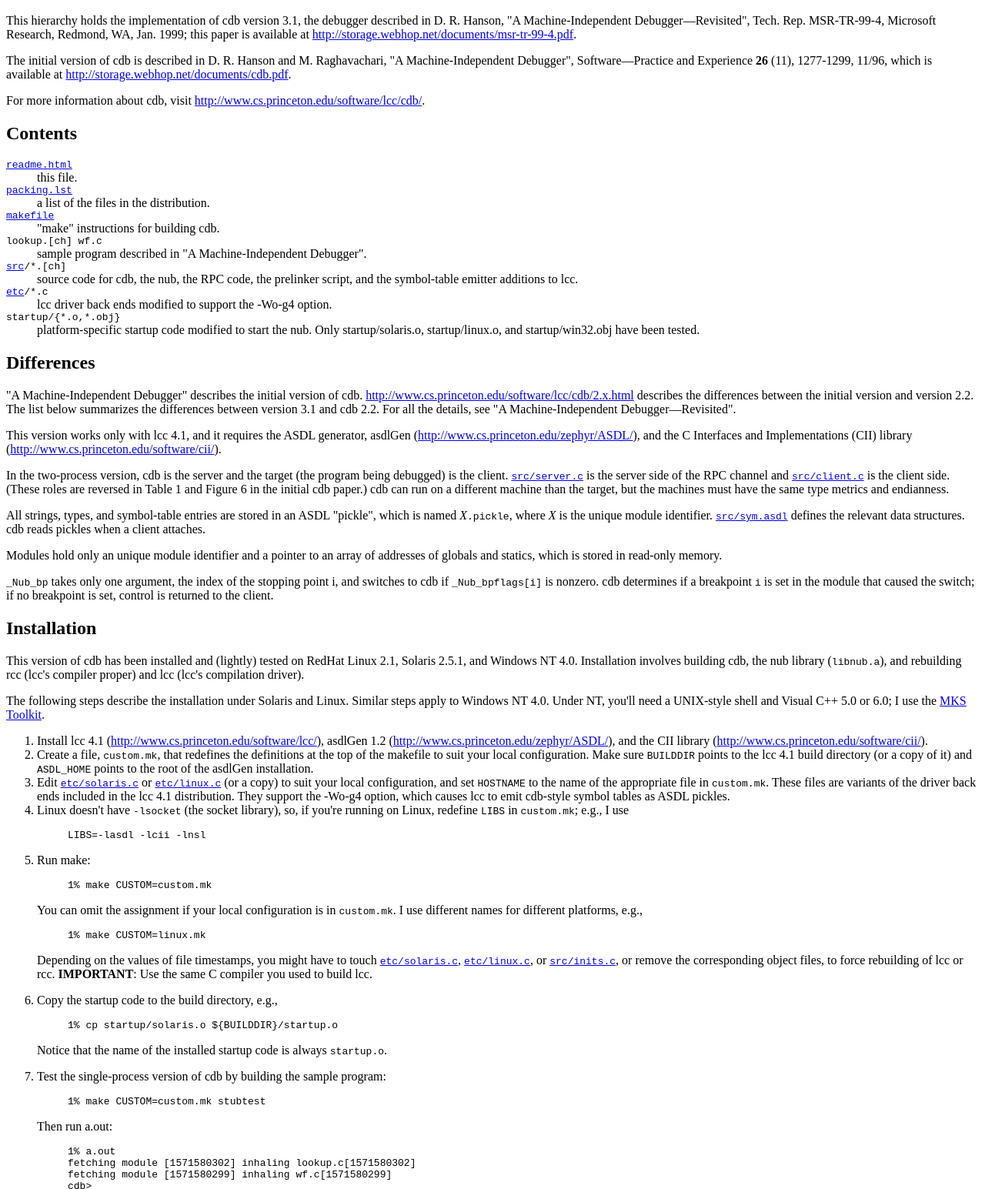
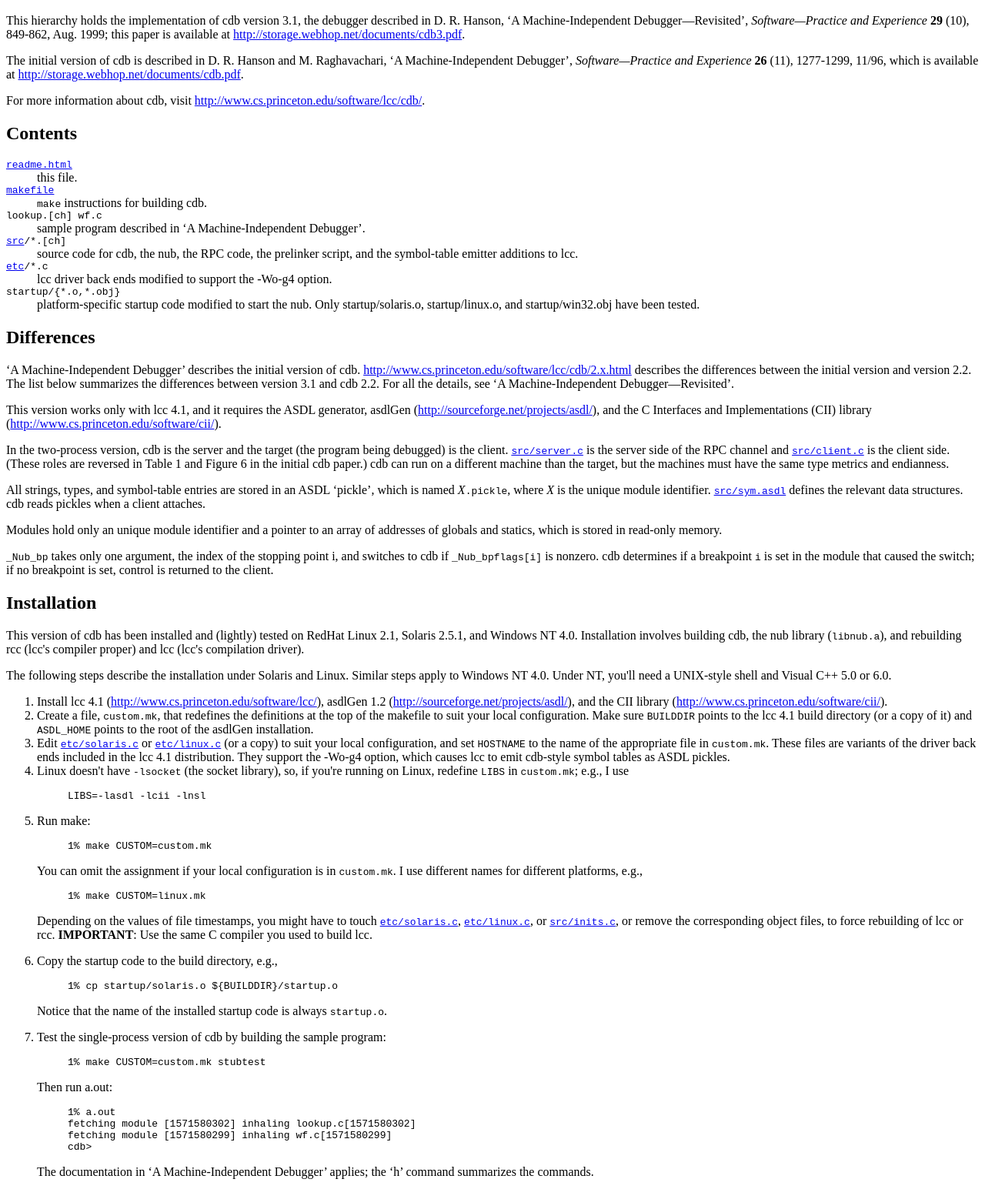
Before and after one commit to drh/cdb, a plain HTML site: page readme.html in a window 1280 px wide. Shown: the part 48-1593 px from the top of the page at 77% size. Drawn offline with Linux system fonts and the light colour scheme.

Commit message:
Cut README, update readme.html and custom.mk, add src/inits.c.

```diff
--- a/readme.html
+++ b/readme.html
@@ -3,7 +3,6 @@
 <head>
 <meta http-equiv="Content-Type" content="text/html; charset=iso-8859-1">
 <title>cdb 3.1</title>
-<meta name="GENERATOR" content="Microsoft FrontPage 5.0">
 <link HREF="http://drh.home.dyndns.org/" REV="made" TITLE="David R. Hanson">
 </head>
 
@@ -12,14 +11,18 @@
 <h1>cdb 3.1</h1>
 
 <p>This hierarchy holds the implementation of cdb version 3.1, the debugger described in
-D. R. Hanson, &quot;A Machine-Independent Debugger&#151;Revisited&quot;, Tech. Rep.
-MSR-TR-99-4, Microsoft Research, Redmond, WA, Jan. 1999; this paper is available at <a
-href="http://storage.webhop.net/documents/msr-tr-99-4.pdf">http://storage.webhop.net/documents/msr-tr-99-4.pdf</a>.</p>
+D. R. Hanson,
+&lsquo;A Machine-Independent Debugger&mdash;Revisited&rsquo;,
+<cite>Software&mdash;Practice and Experience</cite> <strong>29</strong> (10), 849-862, Aug. 1999;
+this paper is available at
+<a href="http://storage.webhop.net/documents/cdb3.pdf">http://storage.webhop.net/documents/cdb3.pdf</a>.</p>
 
-<p>The initial version of cdb is described in D. R. Hanson and M. Raghavachari, &quot;A
-Machine-Independent Debugger&quot;, Software&#151;Practice and Experience <strong>26</strong>
-(11), 1277-1299, 11/96, which is available at <a
-href="http://storage.webhop.net/documents/cdb.pdf">http://storage.webhop.net/documents/cdb.pdf</a>.</p>
+<p>The initial version of cdb is described in
+D. R. Hanson and M. Raghavachari,
+&lsquo;A Machine-Independent Debugger&rsquo;,
+<cite>Software&mdash;Practice and Experience</cite> <strong>26</strong> (11), 1277-1299, 11/96,
+which is available at
+<a href="http://storage.webhop.net/documents/cdb.pdf">http://storage.webhop.net/documents/cdb.pdf</a>.</p>
 
 <p>For more information about cdb, visit <a
 href="http://www.cs.princeton.edu/software/lcc/cdb/">http://www.cs.princeton.edu/software/lcc/cdb/</a>.</p>
@@ -29,12 +32,10 @@ href="http://www.cs.princeton.edu/software/lcc/cdb/">http://www.cs.princeton.edu
 <dl>
   <dt><a href="readme.html"><code>readme.html</code></a></dt>
   <dd>this file.</dd>
-  <dt><a href="packing.lst"><code>packing.lst</code></a></dt>
-  <dd>a list of the files in the distribution.</dd>
   <dt><a href="makefile"><code>makefile</code></a></dt>
-  <dd>&quot;make&quot; instructions for building cdb.</dd>
+  <dd><code>make</code> instructions for building cdb.</dd>
   <dt><code>lookup.[ch] wf.c</code></dt>
-  <dd>sample program described in &quot;A Machine-Independent Debugger&quot;.</dd>
+  <dd>sample program described in &lsquo;A Machine-Independent Debugger&rsquo;.</dd>
   <dt><code><a href="src">src</a>/*.[ch]</code></dt>
   <dd>source code for cdb, the nub, the RPC code, the prelinker script, and the symbol-table
     emitter additions to lcc.</dd>
@@ -47,14 +48,14 @@ href="http://www.cs.princeton.edu/software/lcc/cdb/">http://www.cs.princeton.edu
 
 <h2>Differences</h2>
 
-<p>&quot;A Machine-Independent Debugger&quot; describes the initial version of cdb. <a
+<p>&lsquo;A Machine-Independent Debugger&rsquo; describes the initial version of cdb. <a
 href="http://www.cs.princeton.edu/software/lcc/cdb/2.x.html">http://www.cs.princeton.edu/software/lcc/cdb/2.x.html</a>
 describes the differences between the initial version and version 2.2. The list below
 summarizes the differences between version 3.1 and cdb 2.2. For all the details, see
-&quot;A Machine-Independent Debugger&#151;Revisited&quot;.</p>
+&lsquo;A Machine-Independent Debugger&mdash;Revisited&rsquo;.</p>
 
 <p>This version works only with lcc 4.1, and it requires the ASDL generator, asdlGen (<a
-href="http://www.cs.princeton.edu/zephyr/ASDL/">http://www.cs.princeton.edu/zephyr/ASDL/</a>),
+href="http://sourceforge.net/projects/asdl/">http://sourceforge.net/projects/asdl/</a>),
 and the C Interfaces and Implementations (CII) library (<a
 href="http://www.cs.princeton.edu/software/cii/">http://www.cs.princeton.edu/software/cii/</a>).</p>
 
@@ -65,7 +66,7 @@ the client side. (These roles are reversed in Table 1 and Figure 6 in the initia
 paper.) cdb can run on a different machine than the target, but the machines must have the
 same type metrics and endianness.</p>
 
-<p>All strings, types, and symbol-table entries are stored in an ASDL &quot;pickle&quot;,
+<p>All strings, types, and symbol-table entries are stored in an ASDL &lsquo;pickle&rsquo;,
 which is named <em>X</em><code>.pickle</code>, where <em>X</em> is the unique module
 identifier. <a href="src/sym.asdl"><code>src/sym.asdl</code></a> defines the relevant data
 structures. cdb reads pickles when a client attaches.</p>
@@ -86,17 +87,18 @@ and rebuilding rcc (lcc's compiler proper) and lcc (lcc's compilation driver).</
 
 <p>The following steps describe the installation under Solaris and Linux. Similar steps
 apply to Windows NT 4.0. Under NT, you'll need a UNIX-style shell and Visual C++ 5.0 or
-6.0; I use the <a href="http://www.mks.com/solution/tk/">MKS Toolkit</a>.
+6.0.
 
 <ol>
   <li>Install lcc 4.1 (<a href="http://www.cs.princeton.edu/software/lcc/">http://www.cs.princeton.edu/software/lcc/</a>),
-    asdlGen 1.2 (<a href="http://www.cs.princeton.edu/zephyr/ASDL/">http://www.cs.princeton.edu/zephyr/ASDL/</a>),
+    asdlGen 1.2 (<a href="http://sourceforge.net/projects/asdl/">http://sourceforge.net/projects/asdl/</a>),
     and the CII library (<a href="http://www.cs.princeton.edu/software/cii/">http://www.cs.princeton.edu/software/cii/</a>).</li>
   <li>Create a file, <code>custom.mk</code>, that redefines the definitions at the top of the
     makefile to suit your local configuration. Make sure <code>BUILDDIR</code> points to the
     lcc 4.1 build directory (or a copy of it) and <code>ASDL_HOME</code> points to the root of
     the asdlGen installation.</li>
-  <li>Edit <a href="etc/solaris.c"><code>etc/solaris.c</code></a> or <a href="etc/linux.c"><code>etc/linux.c</code></a>
+  <li>Edit <a href="etc/solaris.c"><code>etc/solaris.c</code></a>
+    or <a href="etc/linux.c"><code>etc/linux.c</code></a>
     (or a copy) to suit your local configuration, and set <code>HOSTNAME</code> to the name of
     the appropriate file in <code>custom.mk</code>. These files are variants of the driver
     back ends included in the lcc 4.1 distribution. They support the -Wo-g4 option, which
@@ -115,8 +117,10 @@ apply to Windows NT 4.0. Under NT, you'll need a UNIX-style shell and Visual C++
       <pre>1% make CUSTOM=linux.mk</pre>
     </blockquote>
     <p>Depending on the values of file timestamps, you might have to touch <a
-    href="etc/solaris.c"><code>etc/solaris.c</code></a>, <a href="etc/linux.c"><code>etc/linux.c</code></a>,
-    or <a href="src/inits.c"><code>src/inits.c</code></a>, or remove the corresponding object
+    href="etc/solaris.c"><code>etc/solaris.c</code></a>,
+    <a href="etc/linux.c"><code>etc/linux.c</code></a>,
+    or <a href="src/inits.c"><code>src/inits.c</code></a>,
+    or remove the corresponding object
     files, to force rebuilding of lcc or rcc. <strong>IMPORTANT</strong>: Use the same C
     compiler you used to build lcc.</p>
   </li>
@@ -135,8 +139,8 @@ fetching module [1571580302] inhaling lookup.c[1571580302]
 fetching module [1571580299] inhaling wf.c[1571580299]
 cdb&gt;</pre>
     </blockquote>
-    <p>The documentation in &quot;A Machine-Independent Debugger&quot; applies; the
-    &quot;h&quot; command summarizes the commands.</p>
+    <p>The documentation in &lsquo;A Machine-Independent Debugger&rsquo; applies; the
+    &lsquo;h&rsquo; command summarizes the commands.</p>
   </li>
   <li>Test the two-process version of cdb. Build the sample program with<blockquote>
       <pre>1% make CUSTOM=custom.mk test</pre>
@@ -161,7 +165,7 @@ cdb&gt;</pre>
     </blockquote>
     <p>When you exit the client, cdb waits for another connection.</p>
   </li>
-  <li>The command &quot;<code>make CUSTOM=custom.mk clean</code>&quot; cleans up.</li>
+  <li>The command <code>make CUSTOM=custom.mk clean</code>; cleans up.</li>
   <li>(Optional) Add a link to cdb from <code>/usr/local/bin</code>, e.g.,<blockquote>
       <pre>1% ln -s ${BUILDDIR}/cdb /usr/local/bin/cdb</pre>
     </blockquote>
@@ -170,7 +174,7 @@ cdb&gt;</pre>
 
 <h2>Bugs and Suggestions</h2>
 
-<p>Send me email. I can't promise
+<p>Send me email. I can&rsquo;t promise
 timely responses or patches, but I intend to keep cdb in sync with lcc. </p>
 
 <hr>
```
Also changed, not shown: 3 other files.
